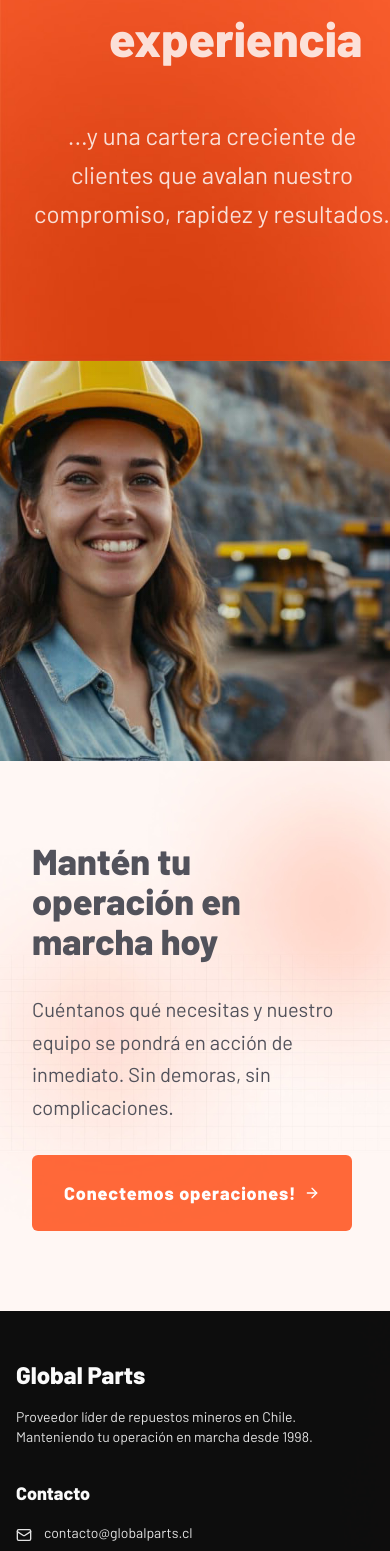
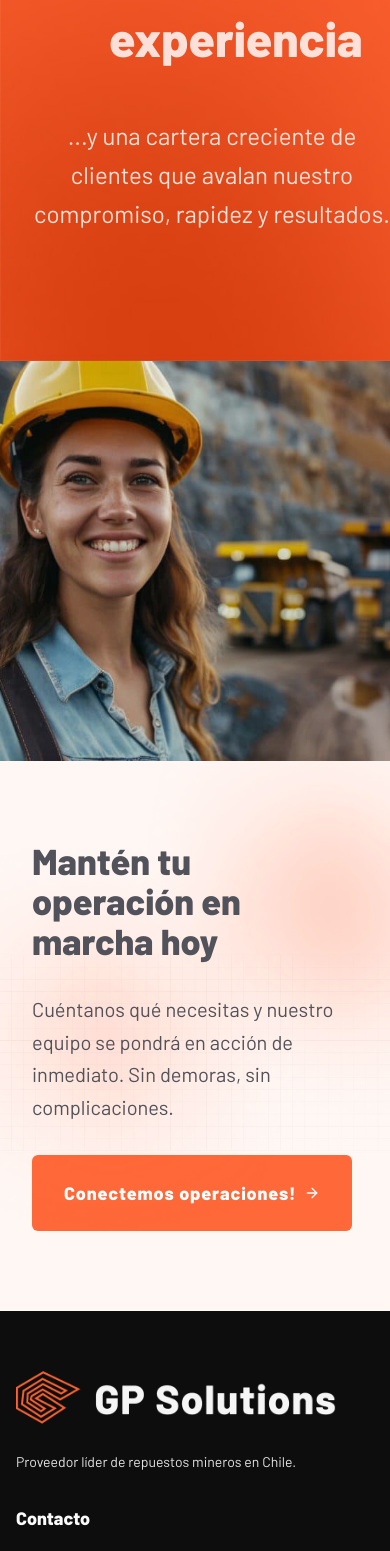
Before and after one commit to onstudiocl/global-parts-forge, a React (Vite) app: page / in a window 390 px wide. Shown: the part 4832-6383 px from the top of the page. Built offline with nearby package versions, Linux system fonts and the light colour scheme; the HTML template or start-up script is replaced by a standard one.

Commit message:
Removing the hover effect from the Why GlobalParts section when viewed on a mobile device, adding a logo to the footer, and modifying the text below the logo.

```diff
--- a/src/components/Footer.tsx
+++ b/src/components/Footer.tsx
@@ -1,5 +1,6 @@
 import { Linkedin, Mail, MapPin, Phone } from "lucide-react";
 import footerBackground from "@/assets/footer-background.png";
+import logo from "@/assets/logo.png";
 
 const Footer = () => {
   return (
@@ -12,9 +13,9 @@ const Footer = () => {
         <div className="grid grid-cols-1 md:grid-cols-3 gap-8 animate-fade-in-up">
           {/* Logo & Description */}
           <div className="space-y-4">
-            <h3 className="text-2xl font-heading font-bold" style={{ color: '#fafafa' }}>Global Parts</h3>
+            <img src={logo} alt="Logo GP Solutions" className="w-[320px]" />
             <p className="text-sm" style={{ color: '#fafafa', opacity: 0.9 }}>
-              Proveedor líder de repuestos mineros en Chile. Manteniendo tu operación en marcha desde 1998.
+              Proveedor líder de repuestos mineros en Chile.
             </p>
           </div>
 
--- a/src/components/home/WhyGlobalParts.tsx
+++ b/src/components/home/WhyGlobalParts.tsx
@@ -53,7 +53,7 @@ const WhyGlobalParts = () => {
               transition={{ duration: 0.4, delay: index * 0.1 }}
               className="group"
             >
-              <div className="text-center space-y-4 p-6 rounded-2xl hover:bg-orange-200/70 transition-colors duration-300">
+              <div className="text-center space-y-4 p-6 rounded-2xl lg:hover:bg-orange-200/70 transition-colors duration-300">
                 <motion.div
                   whileHover={{ rotate: 10, scale: 1.1 }}
                   transition={{ type: "spring", stiffness: 300, damping: 10 }}
```
